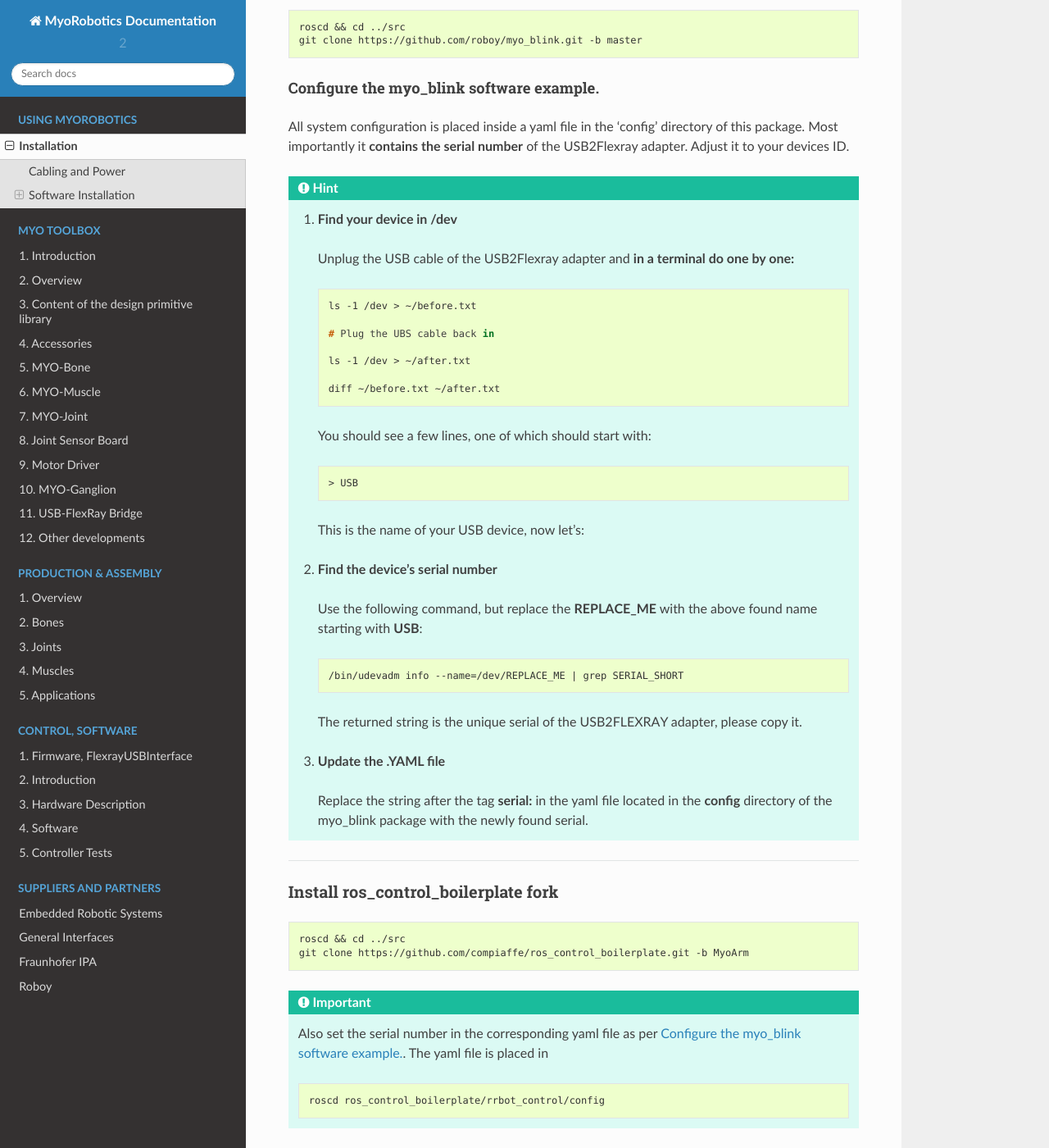
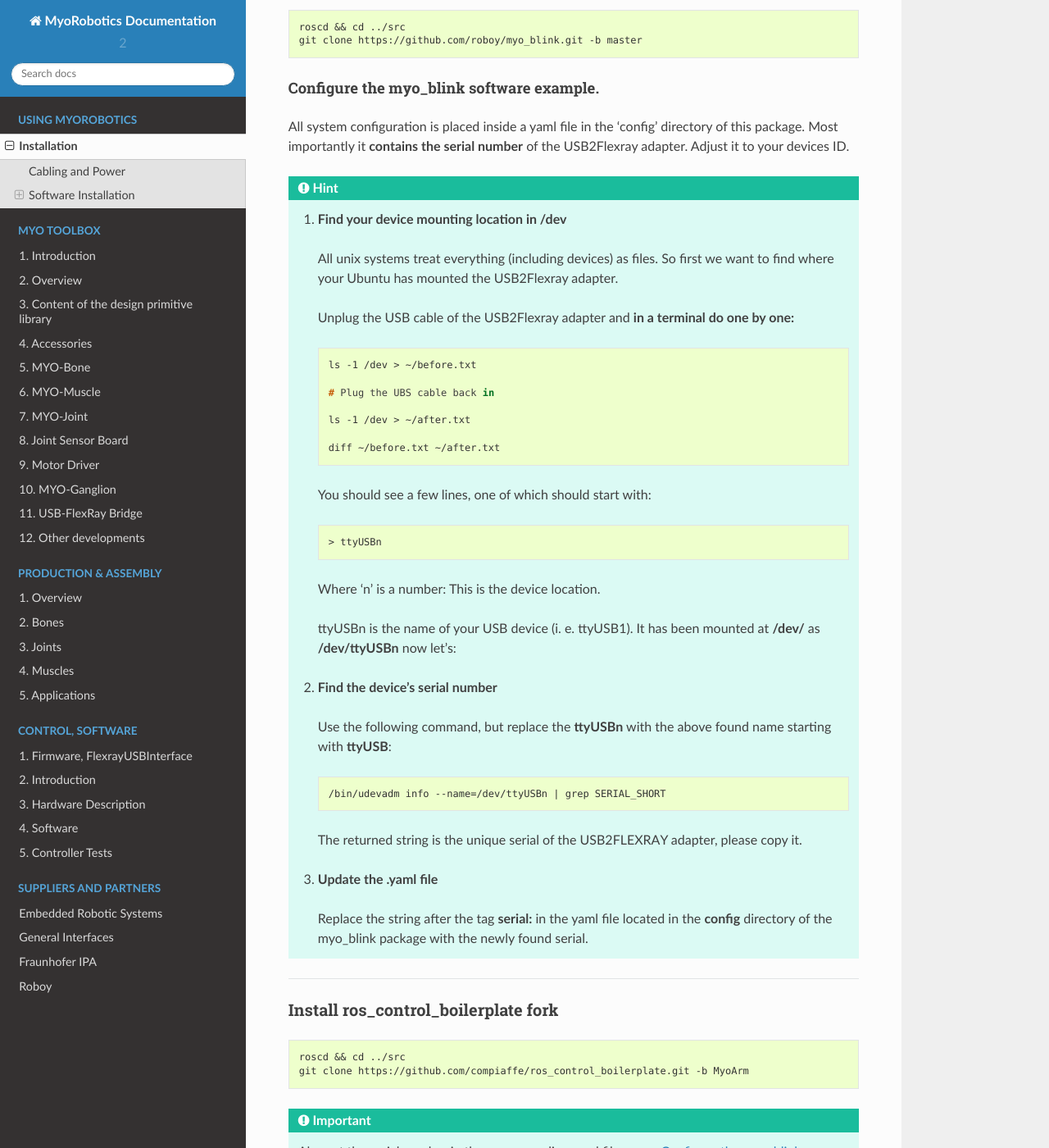
Before and after one commit to MyoRobotics/MyoRobotics-Documentation, a Sphinx documentation site: the page built from source/getting-started/installation.rst, in a window 1280 px wide and 1400 px high, scrolled down 2009 px. Shown: the whole window at 82% size. Built offline with Sphinx 7.4.7 and the Read the Docs theme 2.0.0, drawn with Linux system fonts in a browser that asks for light colours.

Commit message:
Improve the usb serial search description

```diff
--- a/source/getting-started/installation.rst
+++ b/source/getting-started/installation.rst
@@ -97,7 +97,9 @@ Most importantly it **contains the serial number** of the USB2Flexray adapter. A
 
 .. HINT::
 
-  1. **Find your device in /dev**
+  1. **Find your device mounting location in /dev**
+
+    All unix systems treat everything (including devices) as files. So first we want to find where your Ubuntu has mounted the USB2Flexray adapter.
 
     Unplug the USB cable of the USB2Flexray adapter and **in a terminal do one by one:**
 
@@ -115,21 +117,23 @@ Most importantly it **contains the serial number** of the USB2Flexray adapter. A
 
     .. code-block:: console
 
-      > USB
+      > ttyUSBn
 
-    This is the name of your USB device, now let's:
+    Where 'n' is a number: This is the device location.
+
+    ttyUSBn is the name of your USB device (i. e. ttyUSB1). It has been mounted at **/dev/** as **/dev/ttyUSBn** now let's:
 
   2. **Find the device's serial number**
 
-    Use the following command, but replace the **REPLACE_ME** with the above found name starting with **USB**:
+    Use the following command, but replace the **ttyUSBn** with the above found name starting with **ttyUSB**:
 
     .. code-block:: console
 
-      /bin/udevadm info --name=/dev/REPLACE_ME | grep SERIAL_SHORT
+      /bin/udevadm info --name=/dev/ttyUSBn | grep SERIAL_SHORT
 
     The returned string is the unique serial of the USB2FLEXRAY adapter, please copy it.
 
-  3. **Update the .YAML file**
+  3. **Update the .yaml file**
 
     Replace the string after the tag **serial:** in the yaml file located in the **config** directory of the myo_blink package with the newly found serial.
 
```
